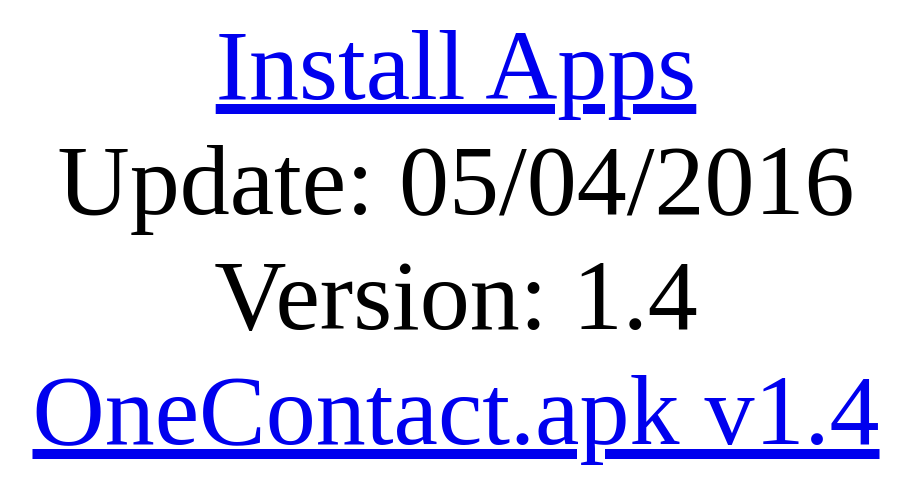
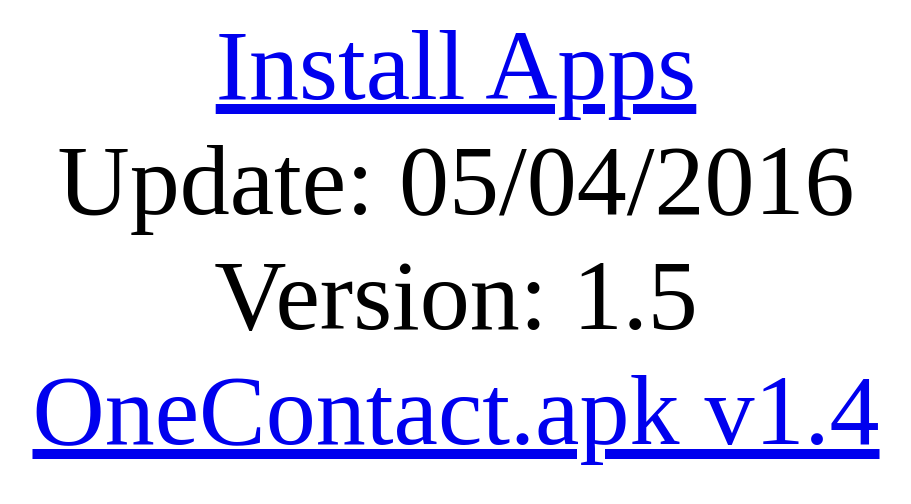
Before and after one commit to Knight1988/OneContact, a plain HTML site: page index.html in a window 1280 px wide. Shown: the whole page, without its empty margins (184-1095 px from the left). Drawn offline with Linux system fonts and the light colour scheme.

Commit message:
update version 1.5

```diff
--- a/index.html
+++ b/index.html
@@ -16,7 +16,7 @@
 	<br />
 	Update: 05/04/2016
 	<br />
-	Version: 1.4
+	Version: 1.5
 	<br />
 	<a href="com.ncs.mobiphone.apk">OneContact.apk v1.4</a>
   </div>
```
